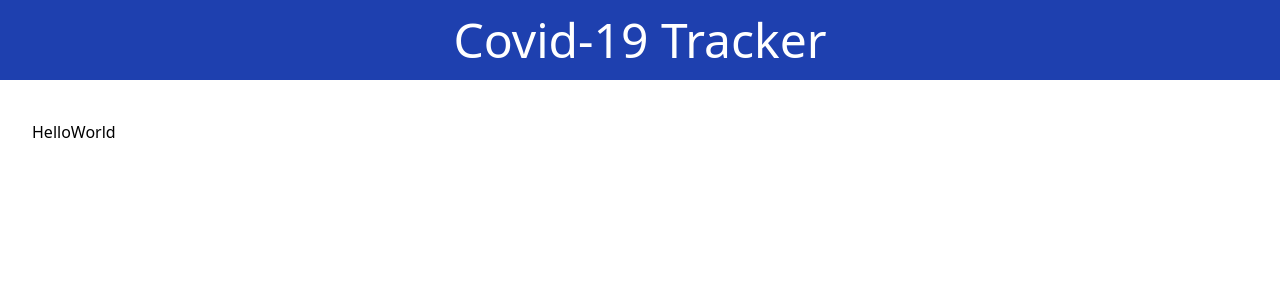
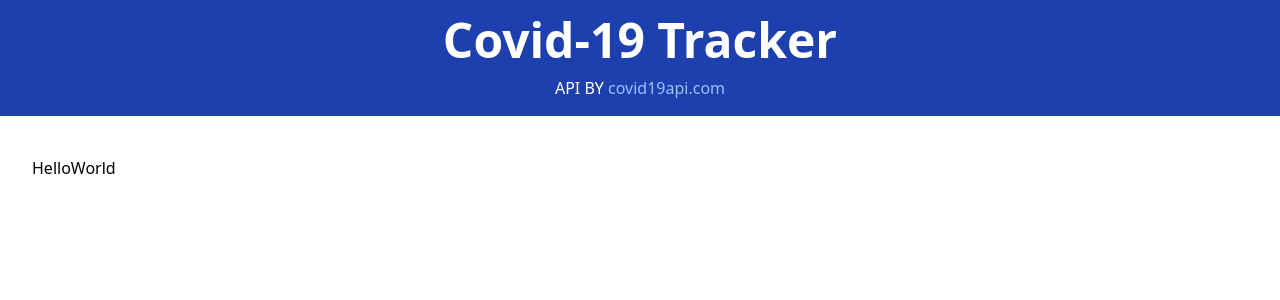
Before and after one commit to amecreate/vuejs-covidtracker, a Vue app in the folder tracker2/: page / in a window 1280 px wide. Shown: the top 300 px of the page. Built offline with nearby package versions, Linux system fonts and the light colour scheme.

Commit message:
add api reference text

```diff
--- a/tracker2/src/components/Header.vue
+++ b/tracker2/src/components/Header.vue
@@ -1,6 +1,8 @@
 <template>
   <header class="text-center bg-blue-800 text-white p-4 mb-10">
-    <div class="text-3xl md:text-5xl">Covid-19 Tracker</div>
+    <div class="text-3xl md:text-5xl font-bold mb-3">Covid-19 Tracker</div>
+
+    <p>API BY <a class="text-blue-300" href="https://covid19api.com" target="_blank">covid19api.com</a></p>
   </header>
 </template>
 
```
